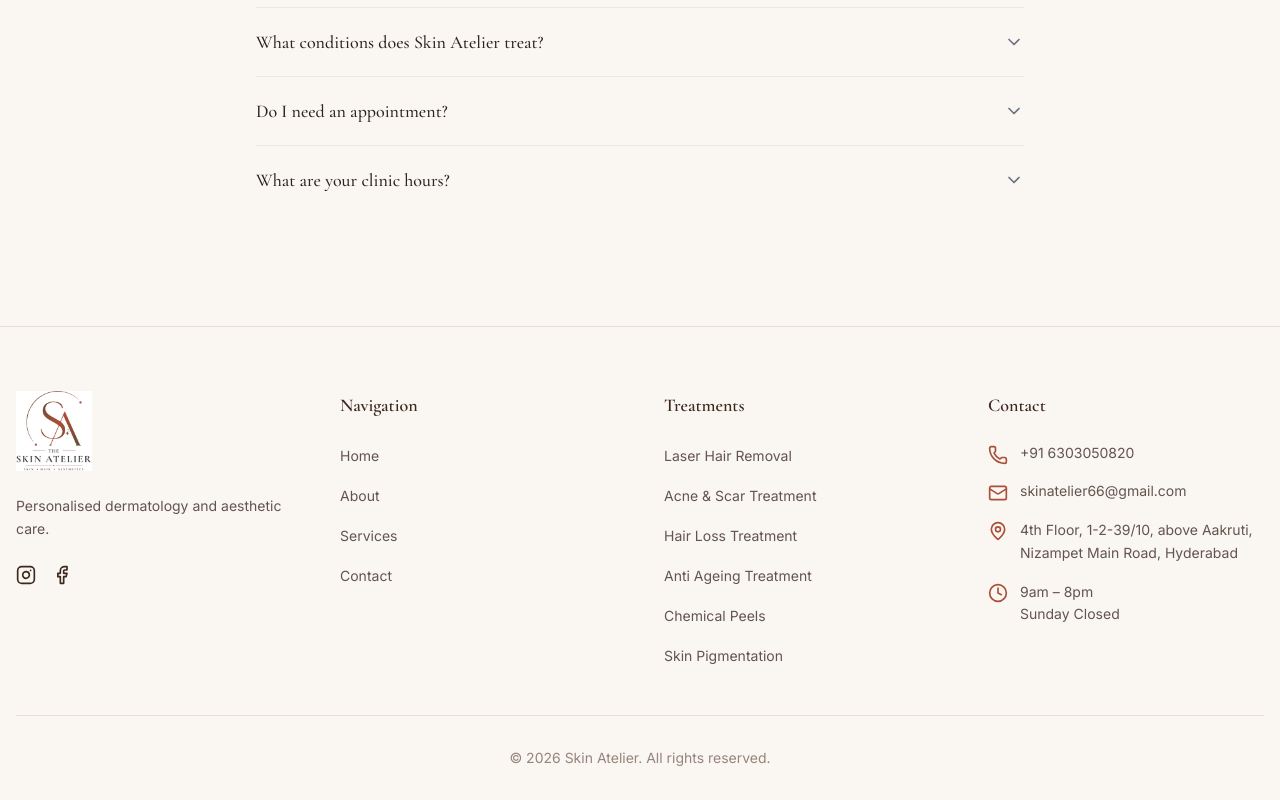
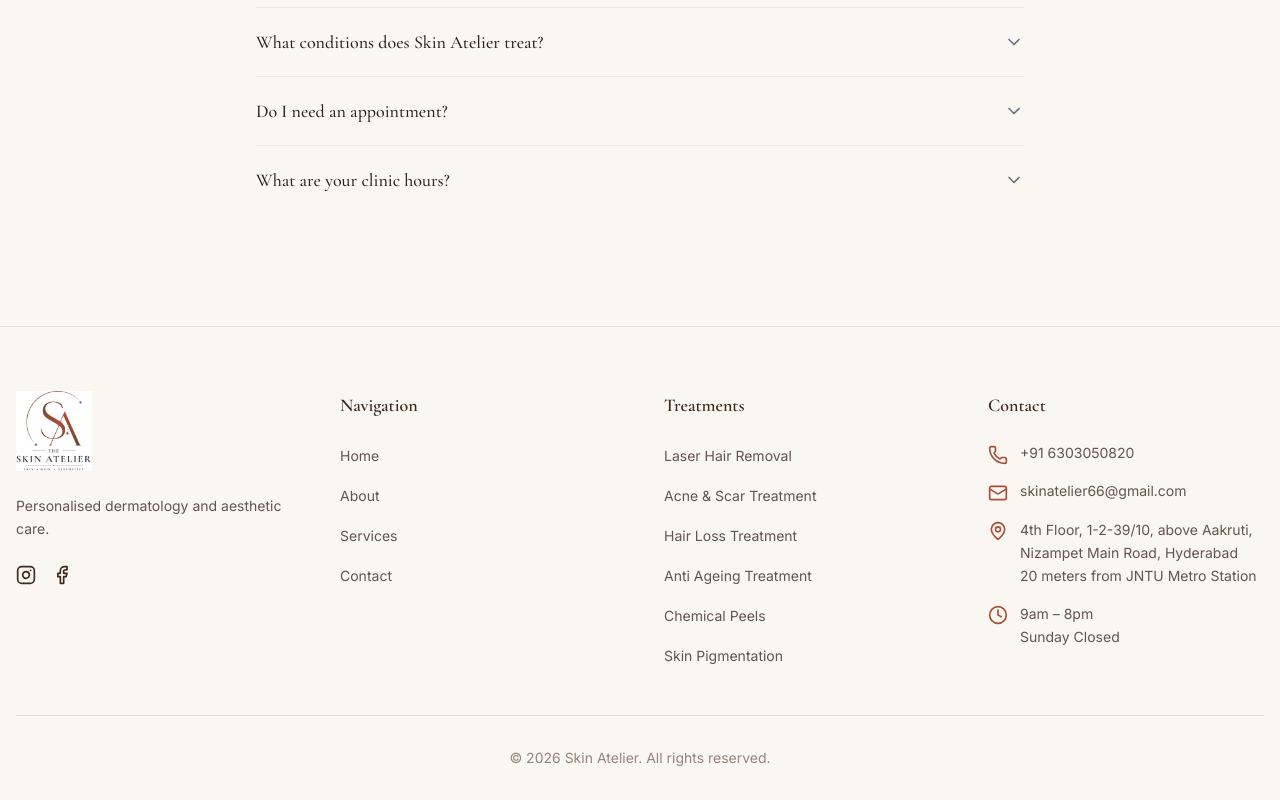
Before and after one commit to ManideepNarla22/skin-atelier, a React (Vite) app: page / in a window 1280 px wide. Shown: the part 5160-5960 px from the top of the page. Built offline with nearby package versions, Linux system fonts and the light colour scheme.

Commit message:
Add JNTU Metro Station location

```diff
--- a/src/components/Footer.jsx
+++ b/src/components/Footer.jsx
@@ -84,7 +84,8 @@ const Footer = () => {
               <li className="flex items-start">
                 <MapPin className="w-5 h-5 mr-3 text-accent flex-shrink-0 mt-0.5" />
                 <span className="text-text-light text-sm leading-relaxed">
-                  4th Floor, 1-2-39/10, above Aakruti, Nizampet Main Road, Hyderabad
+                  4th Floor, 1-2-39/10, above Aakruti, Nizampet Main Road, Hyderabad<br />
+                  20 meters from JNTU Metro Station
                 </span>
               </li>
               <li className="flex items-start">
--- a/src/data/services.js
+++ b/src/data/services.js
@@ -264,7 +264,7 @@ export const businessInfo = {
   name: 'Skin Atelier',
   doctor: 'Dr. Saritha Thotakura',
   doctorFull: 'Dr. Saritha Thotakura, MBBS, MD',
-  address: '4th Floor, 1-2-39/10, above Aakruti, Nizampet Main Road, Hyderabad',
+  address: '4th Floor, 1-2-39/10, above Aakruti, Nizampet Main Road, Hyderabad, 20 meters from JNTU Metro Station',
   phone: '+91 6303050820',
   phoneFormatted: '+91 6303050820',
   phoneTel: 'tel:+916303050820',
--- a/src/pages/Contact.jsx
+++ b/src/pages/Contact.jsx
@@ -55,7 +55,8 @@ const Contact = () => {
                   <h3 className="font-serif text-xl text-stone-900 mb-2">Address</h3>
                   <p className="text-stone-600 leading-relaxed">
                     4th Floor, 1-2-39/10, above Aakruti,<br />
-                    Nizampet Main Road, Hyderabad
+                    Nizampet Main Road, Hyderabad<br />
+                    20 meters from JNTU Metro Station
                   </p>
                 </div>
               </div>
@@ -147,7 +148,8 @@ const Contact = () => {
               <h3 className="text-2xl font-serif text-stone-900 mb-4">Skin Atelier</h3>
               <p className="text-stone-600 mb-8 leading-relaxed text-lg">
                 4th Floor, 1-2-39/10, above Aakruti,<br />
-                Nizampet Main Road, Hyderabad
+                Nizampet Main Road, Hyderabad<br />
+                20 meters from JNTU Metro Station
               </p>
 
               <Button
```
